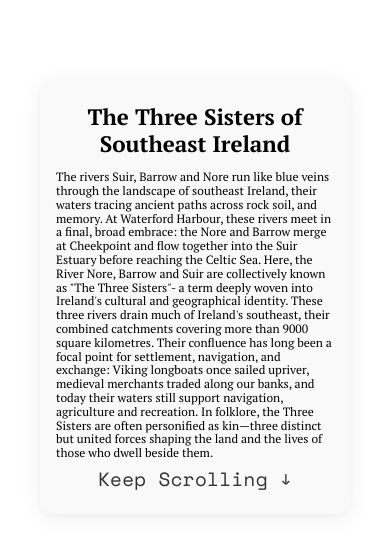
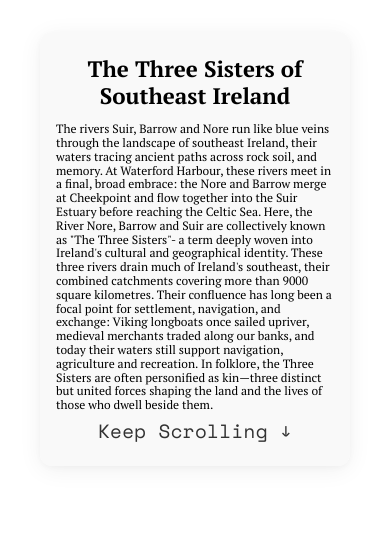
Before and after one commit to proy02/nore-scrollytelling, a SvelteKit app: page / in a window 390 px wide. Shown: the part 282-836 px from the top of the page. Built offline with nearby package versions, Linux system fonts and the light colour scheme.

Commit message:
into panel margin and font size tweaks

```diff
--- a/src/routes/+page.svelte
+++ b/src/routes/+page.svelte
@@ -1154,7 +1154,7 @@
       box-sizing: border-box;
       min-height: 100vh;
       align-items: flex-end;
-      padding-bottom: 3rem;
+      padding-bottom: 6rem;
     }
 
     .intro-info-panel {
```
